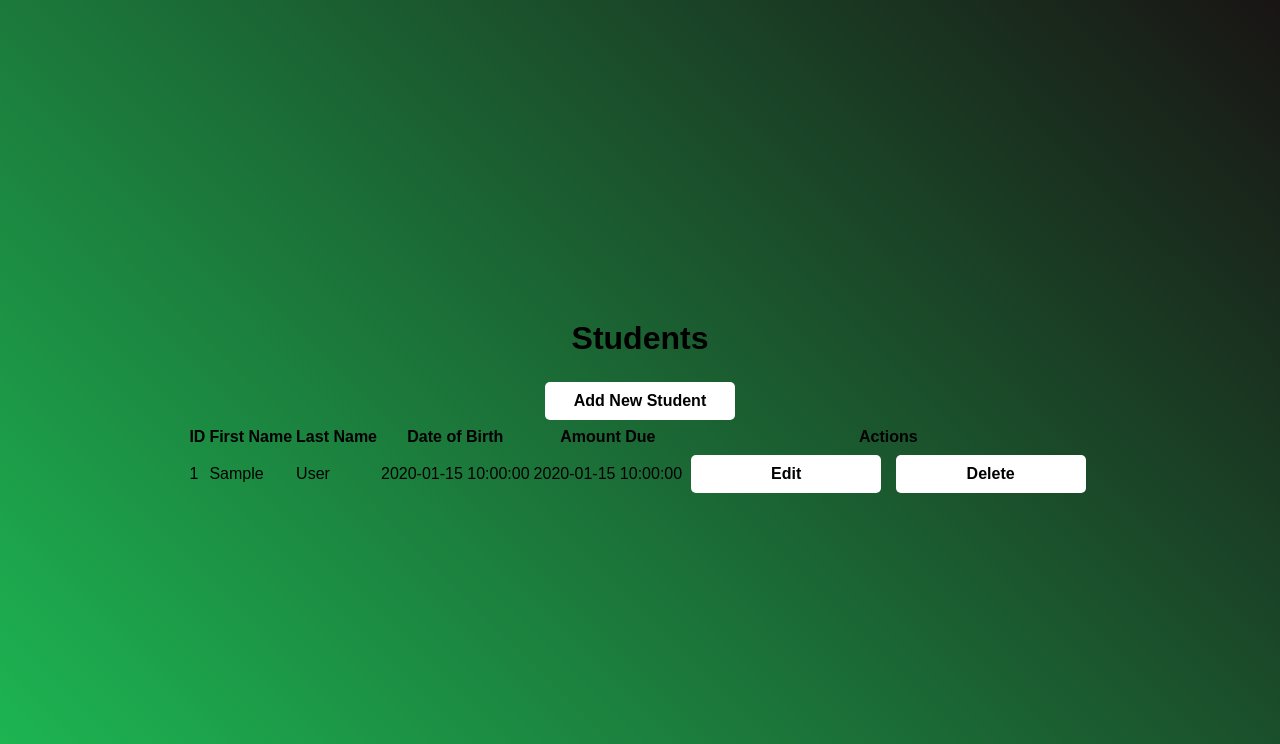
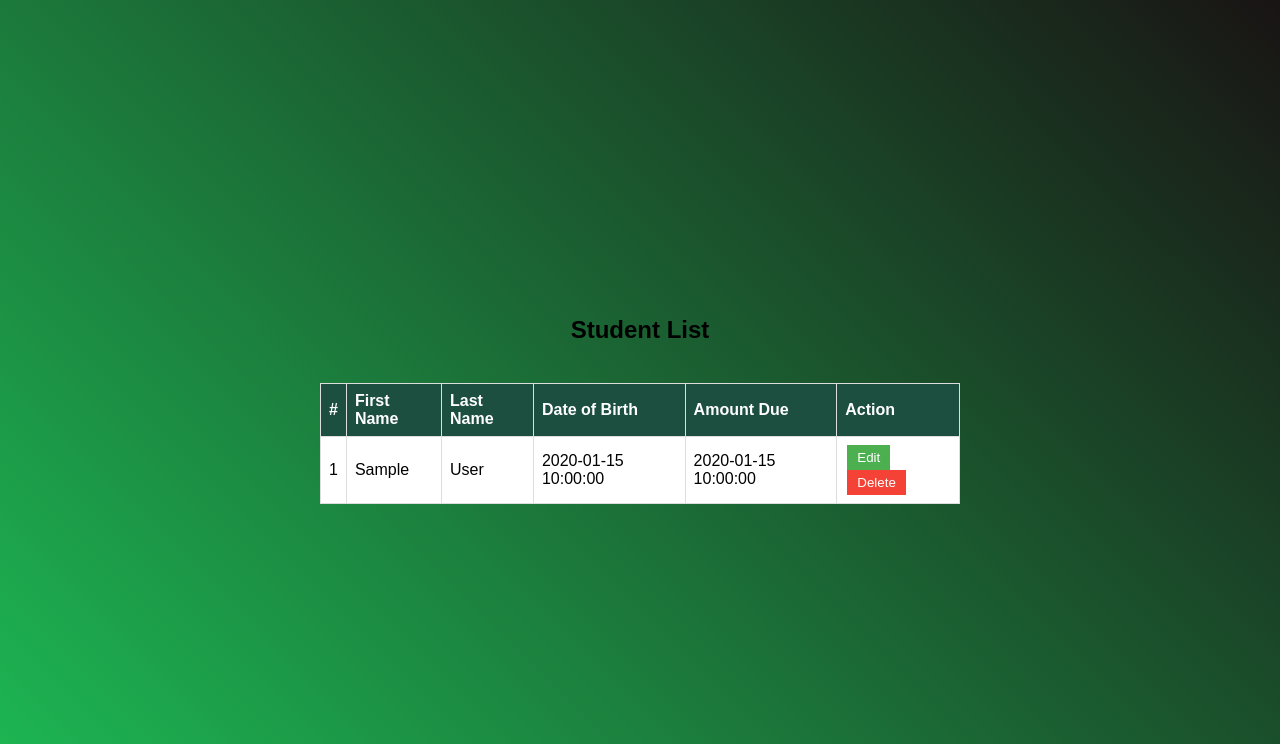
Before and after one commit to Geethu-Vishnu/AIDI_2004_CRUD, a Python web app: template flask/templates/students.html in a window 1280 px wide. Shown: the top 744 px of the page. Run offline with Jinja, Linux system fonts and the light colour scheme; the template is opened without the code that fills it: most values are stand-ins (such as "Sample title", 1, 10 or a date in 2020).

Commit message:
student list

```diff
--- a/flask/static/css/styles.css
+++ b/flask/static/css/styles.css
@@ -76,3 +76,37 @@ form input[type="submit"] {
     border-radius: 5px;
     cursor: pointer;
 }
+
+table {
+    width: 50%;
+    border-collapse: collapse;
+    margin-top: 20px;
+    background-color: white;
+    overflow-y: scroll;
+}
+table, th, td {
+    border: 1px solid #ddd;
+    padding: 8px;
+    text-align: left;
+}
+th {
+    background-color: #1d4f41;
+    color: white;
+}
+.action-buttons button {
+    padding: 5px 10px;
+    margin: 0 2px;
+    border: none;
+    color: #fff;
+    cursor: pointer;
+}
+.edit-button {
+    background-color: #4CAF50;
+}
+.delete-button {
+    background-color: #f44336;
+}
+
+.table-container {
+    overflow-y: auto;
+}
--- a/flask/templates/student_form.html
+++ b/flask/templates/student_form.html
@@ -8,7 +8,7 @@
     <link rel="stylesheet" href="{{ url_for('static', filename='css/styles.css') }}">
 </head>
 <body>
-    <form action="/added" method="post" onsubmit="return validateForm()">
+    <form action="/student/new" method="post" onsubmit="return validateForm()">
         <h2>Add Student Data</h2>
         <label for="first_name">First Name:</label><br>
         <input type="text" id="first_name" name="first_name" required><br>
--- a/flask/templates/students.html
+++ b/flask/templates/students.html
@@ -1,36 +1,44 @@
+<!-- templates/index.html -->
 <!DOCTYPE html>
 <html lang="en">
 <head>
     <meta charset="UTF-8">
     <meta name="viewport" content="width=device-width, initial-scale=1.0">
-    <title>Students</title>
     <link rel="stylesheet" href="{{ url_for('static', filename='css/styles.css') }}">
+    <title>Student List</title>
 </head>
+<script>
+    function confirmDelete(studentId) {
+        const confirmation = confirm("Are you sure you want to delete this student?");
+        if (confirmation) {
+            window.location.href = `/student/delete/${studentId}`;
+        }
+    }
+</script>
 <body>
-    <h1>Students</h1>
-    <a href="{{ url_for('add_student') }}">Add New Student</a>
+    <h2>Student List</h2>
     <table>
         <thead>
             <tr>
-                <th>ID</th>
+                <th>#</th>
                 <th>First Name</th>
                 <th>Last Name</th>
                 <th>Date of Birth</th>
                 <th>Amount Due</th>
-                <th>Actions</th>
+                <th>Action</th>
             </tr>
         </thead>
         <tbody>
             {% for student in students %}
             <tr>
-                <td>{{ student.student_id }}</td>
+                <td>{{ loop.index  }}</td>
                 <td>{{ student.first_name }}</td>
                 <td>{{ student.last_name }}</td>
                 <td>{{ student.dob }}</td>
                 <td>{{ student.amount_due }}</td>
-                <td>
-                    <a href="{{ url_for('get_student', student_id=student.student_id) }}">Edit</a>
-                    <a href="{{ url_for('delete_student', student_id=student.student_id) }}">Delete</a>
+                <td class="action-buttons">
+                    <button class="edit-button">Edit</button>
+                    <button class="delete-button" onclick=confirmDelete({{student.student_id}})>Delete</button>
                 </td>
             </tr>
             {% endfor %}
```
